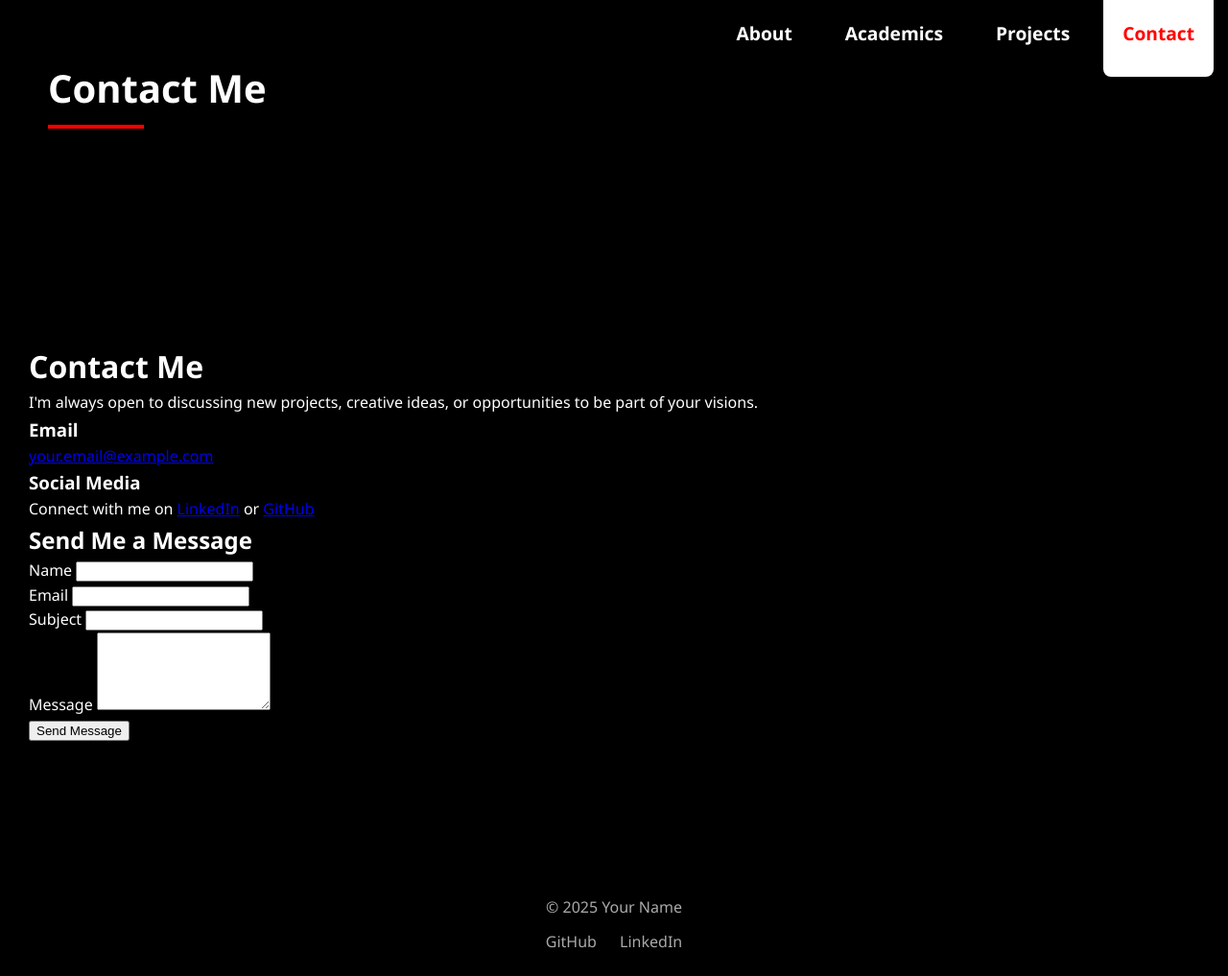
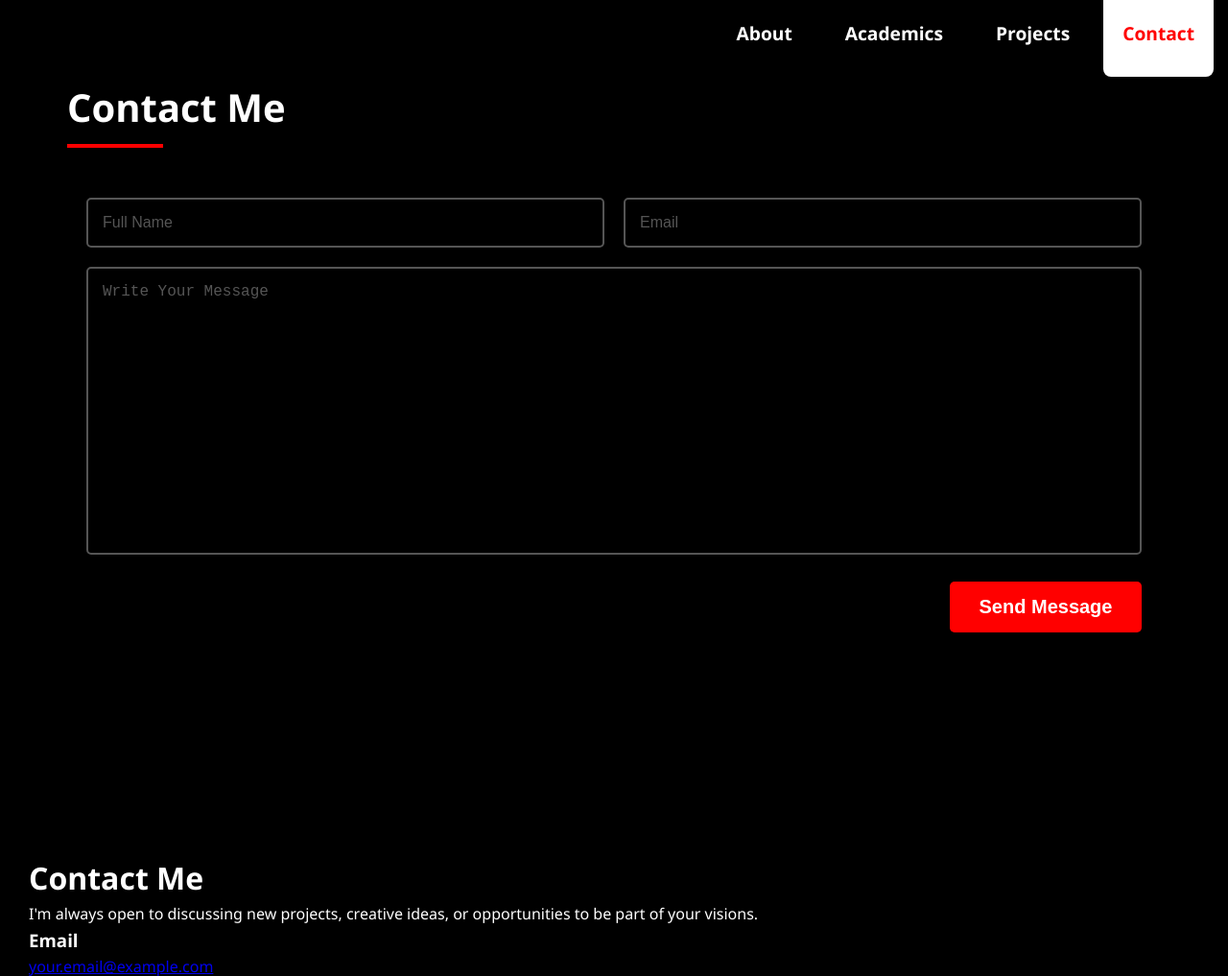
Before and after one commit to SakibHasanMD/MDSakibHasan.github.io, a plain HTML site: page contact.html in a window 1280 px wide. Shown: the top 1017 px of the page at 96% size. Drawn offline with Linux system fonts and the light colour scheme.

Commit message:
contact form update

```diff
--- a/contact.html
+++ b/contact.html
@@ -1,16 +1,18 @@
 <!DOCTYPE html>
 <html lang="en">
+
 <head>
   <meta charset="UTF-8">
   <meta name="viewport" content="width=device-width, initial-scale=1.0">
   <title>Contact Me - Your Name</title>
   <link rel="stylesheet" href="css/dark-theme.css">
 </head>
+
 <body>
   <header>
     <nav>
       <a href="index.html">About</a>
-      <a href="academics.html" >Academics</a>
+      <a href="academics.html">Academics</a>
       <a href="projects.html">Projects</a>
       <a href="contact.html" class="active">Contact</a>
     </nav>
@@ -19,6 +21,26 @@
   <section class="contact-section">
     <div class="container">
       <h1>Contact Me</h1>
+      <div class="container">
+        <form action="https://formspree.io/f/xqaegvjj" method="POST">
+          <div class="input-row">
+            <div class="form-group">
+              <input type="text" name="name" placeholder="Full Name" required>
+            </div>
+            <div class="form-group">
+              <input type="email" name="email" placeholder="Email" required>
+            </div>
+          </div>
+
+          <div class="form-group">
+            <textarea name="message" placeholder="Write Your Message" required></textarea>
+          </div>
+
+          <div class="button-container">
+            <button type="submit">Send Message</button>
+          </div>
+        </form>
+      </div>
     </div>
   </section>
 
@@ -36,7 +58,8 @@
 
         <div class="contact-method">
           <h3>Social Media</h3>
-          <p>Connect with me on <a href="https://linkedin.com/in/yourprofile" target="_blank">LinkedIn</a> or <a href="https://github.com/yourusername" target="_blank">GitHub</a></p>
+          <p>Connect with me on <a href="https://linkedin.com/in/yourprofile" target="_blank">LinkedIn</a> or <a
+              href="https://github.com/yourusername" target="_blank">GitHub</a></p>
         </div>
       </div>
     </section>
@@ -69,13 +92,6 @@
     </section>
   </main>
 
-  <footer>
-    <p>&copy; 2025 Your Name</p>
-    <div class="social-links">
-      <a href="https://github.com/yourusername" target="_blank">GitHub</a>
-      <a href="https://linkedin.com/in/yourprofile" target="_blank">LinkedIn</a>
-    </div>
-  </footer>
 
   <script>
     // Add form submission handling if needed
@@ -89,4 +105,5 @@
     });
   </script>
 </body>
+
 </html>
--- a/css/dark-theme.css
+++ b/css/dark-theme.css
@@ -279,10 +279,89 @@ footer {
     font-size: 1.2rem;
 }
 
+
+/*Contact Form*/
+
+.container {
+    width: 100%;
+    max-width: 1200px;
+    padding: 20px;
+}
+
+form {
+    display: flex;
+    flex-direction: column;
+    gap: 20px;
+}
+
+.input-row {
+    display: flex;
+    gap: 20px;
+}
+
+
+
+.form-group {
+    flex: 1;
+}
+
+input,
+textarea {
+    width: 100%;
+    padding: 15px;
+    border: 2px solid #555;
+    border-radius: 5px;
+    background-color: transparent;
+    color: #fff;
+    font-size: 16px;
+}
+
+input:focus,
+textarea:focus {
+    outline: none;
+    border-color: #ff0000;
+}
+
+input::placeholder,
+textarea::placeholder {
+    color: #555;
+}
+
+textarea {
+    height: 300px;
+    resize: none;
+}
+
+.button-container {
+    display: flex;
+    justify-content: flex-end;
+}
+
+button {
+    padding: 15px 30px;
+    border: none;
+    border-radius: 5px;
+    background-color: #ff0000;
+    color: #fff;
+    font-size: 20px;
+    font-weight: bold;
+    cursor: pointer;
+    transition: background-color 0.3s;
+    min-width: 200px;
+}
+
+button:hover {
+    background-color: #cc0000;
+}
+
 /* Responsive design */
 @media screen and (max-width: 768px) {
     header {
         justify-content: center;
+    }
+
+    .input-row {
+        flex-direction: column;
     }
 
     .education-container {
```
Also changed, not shown: projects.html (+6 -5 lines).
